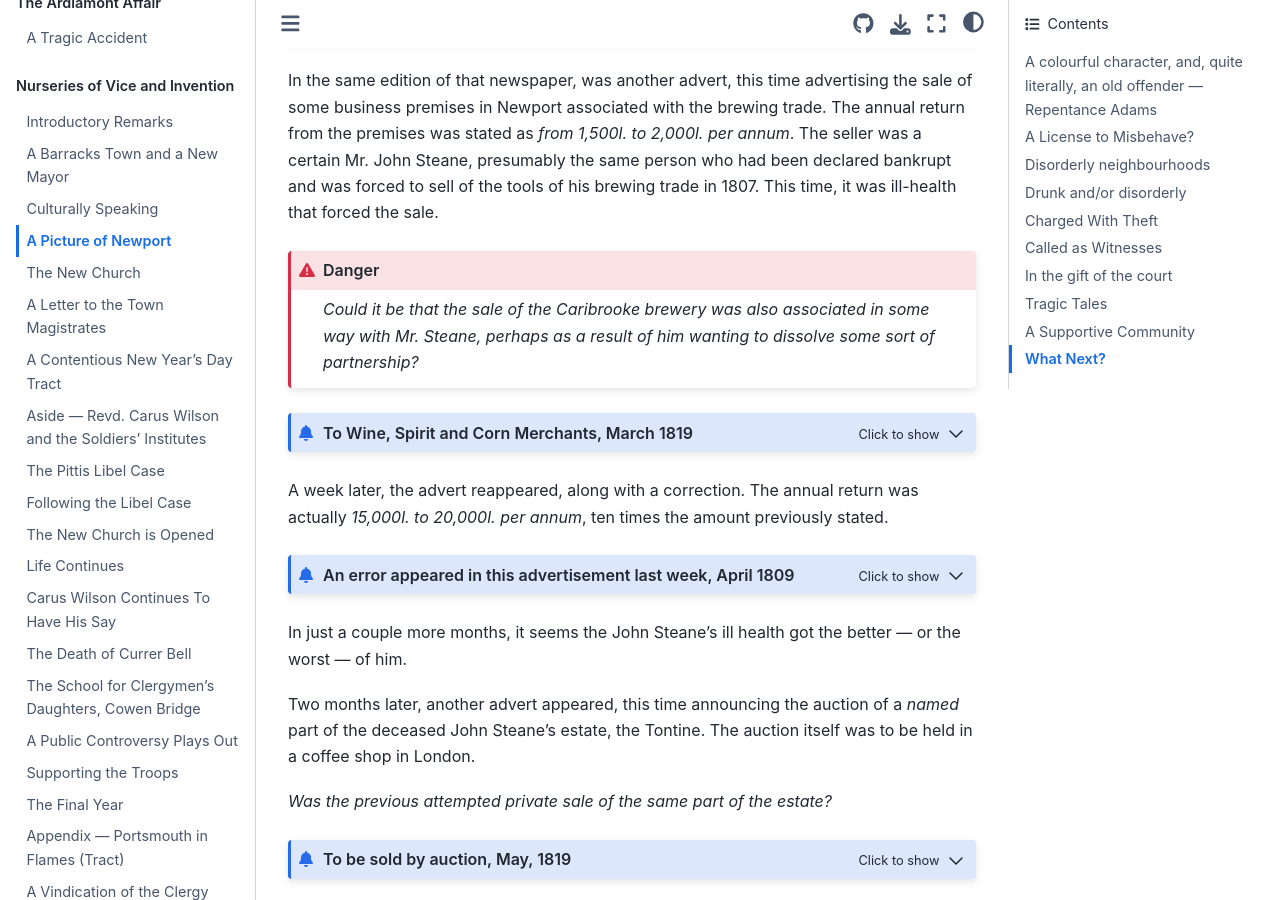
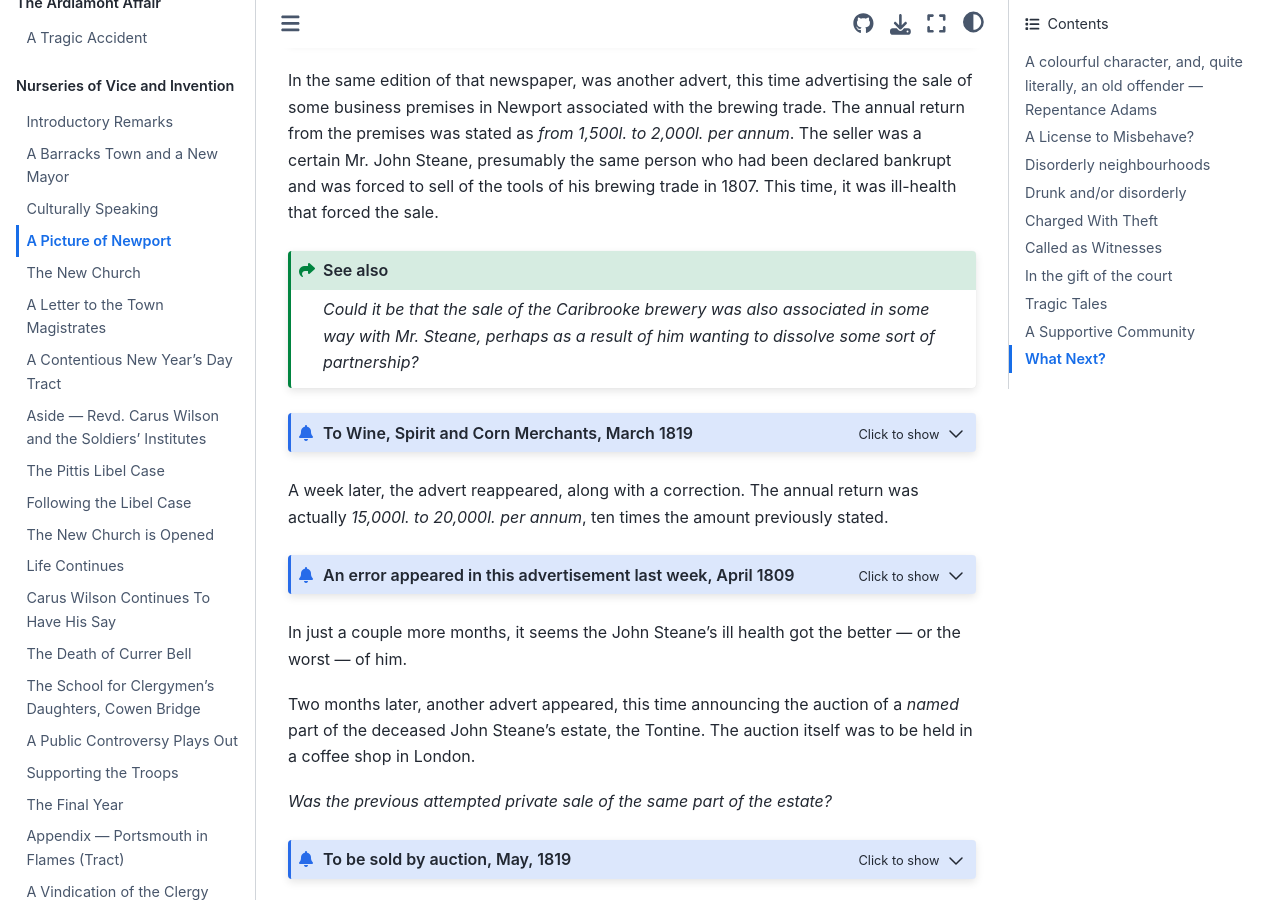
Before and after one commit to psychemedia/island-storynotes, a Jupyter Book: the page built from carus-wilson/10-a-picture-of-newport.md, in a window 1280 px wide and 900 px high, scrolled down 3541 px. Built offline with Jupyter Book 1.0.4 settings and Sphinx 7.4.7 and the Sphinx Book theme 1.1.4, drawn with Linux system fonts in a browser that asks for light colours.

Commit message:
admonition issue?

````diff
--- a/carus-wilson/10-a-picture-of-newport.md
+++ b/carus-wilson/10-a-picture-of-newport.md
@@ -340,7 +340,7 @@ For further particulars apply to Mr. John Pittis; or to Mr. Worsley, Solicitor,
 
 In the same edition of that newspaper, was another advert, this time advertising the sale of some business premises in Newport associated with the brewing trade. The annual return from the premises was stated as *from 1,500l. to 2,000l. per annum*. The seller was a certain Mr. John Steane, presumably the same person who had been declared bankrupt and was forced to sell of the tools of his brewing trade in 1807. This time, it was ill-health that forced the sale.
 
-```{danger}
+```{seealso}
 *Could it be that the sale of the Caribrooke brewery was also associated in some way with Mr. Steane, perhaps as a result of him wanting to dissolve some sort of partnership?*
 ```
 
````
Also changed, not shown: 1 other file.
